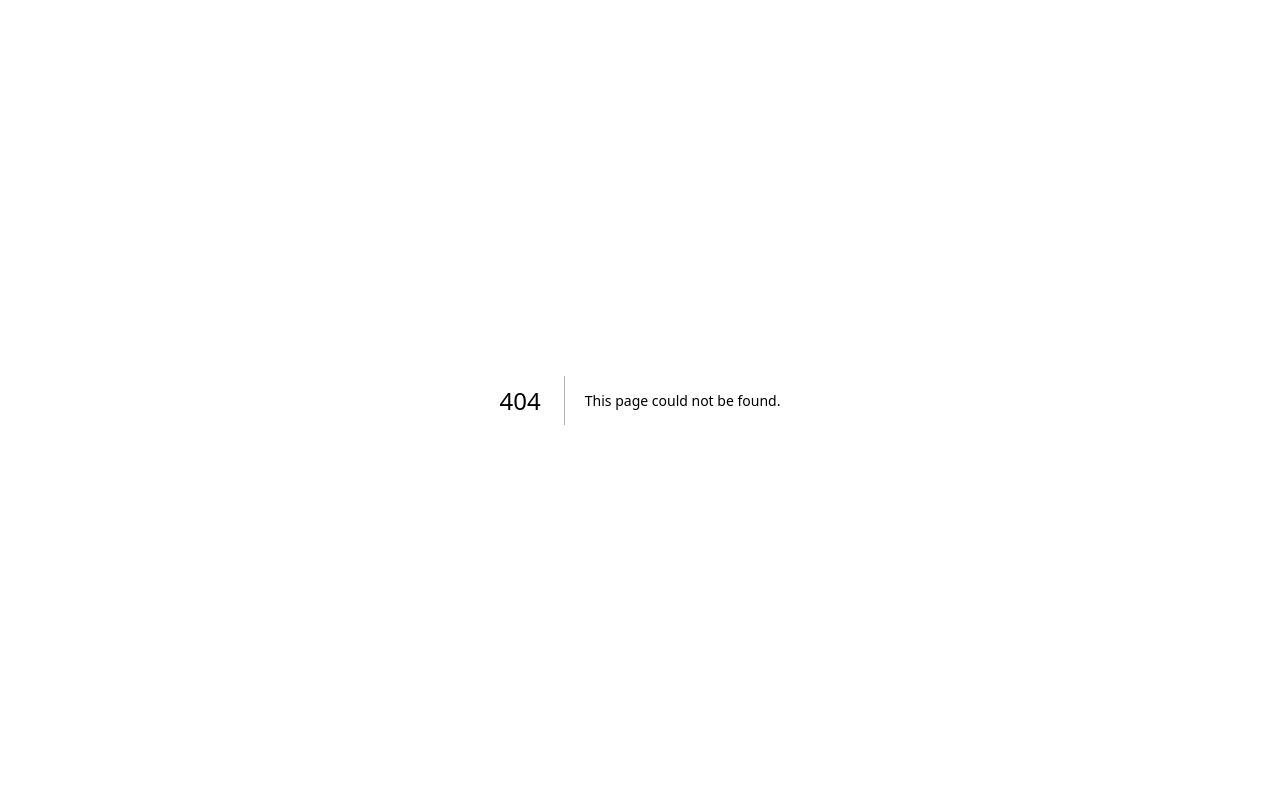
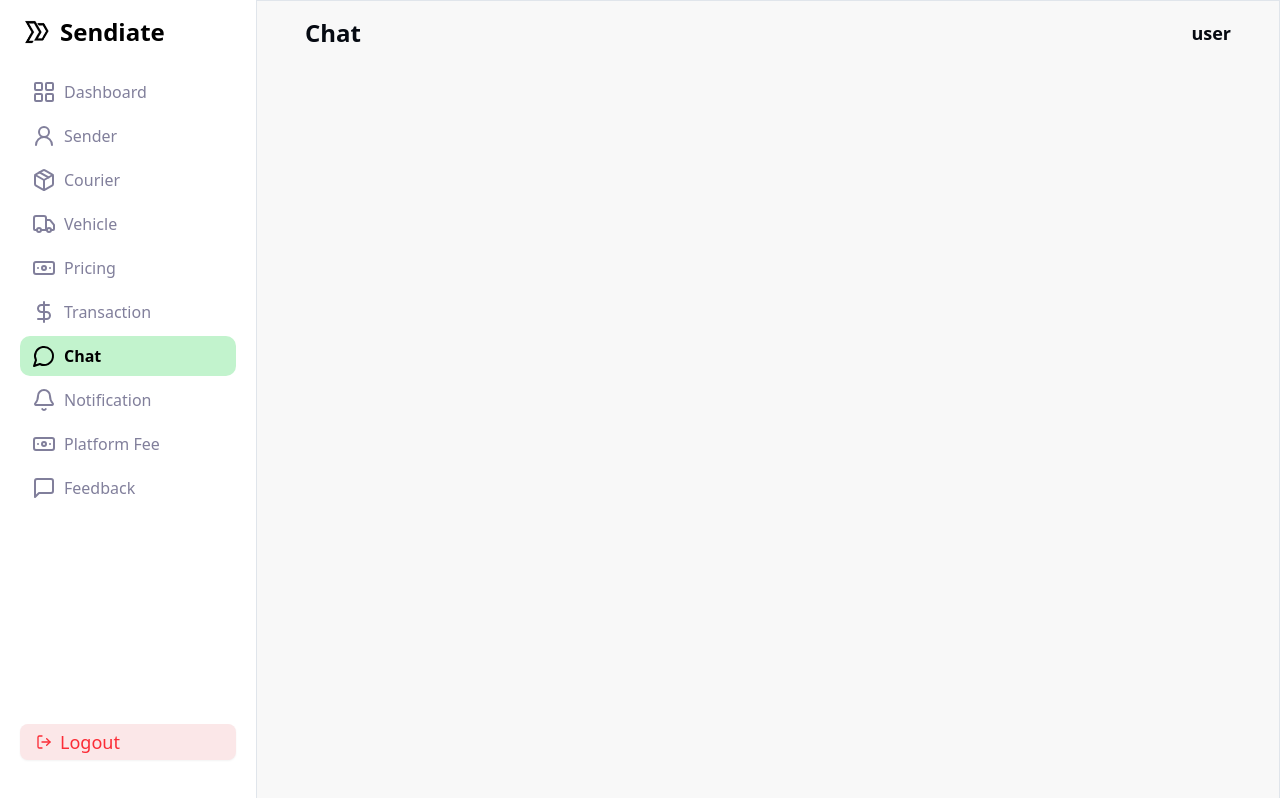
Before and after one commit to mdYeasinIslam/sendiate-dashboard, a Next.js app: page /chat in a window 1280 px wide. Before the commit this address had no page. Built offline with nearby package versions, Linux system fonts and the light colour scheme.

Commit message:
logout done

```diff
--- a/package.json
+++ b/package.json
@@ -9,6 +9,7 @@
     "lint": "next lint"
   },
   "dependencies": {
+    "@radix-ui/react-alert-dialog": "^1.1.13",
     "@radix-ui/react-avatar": "^1.1.9",
     "@radix-ui/react-collapsible": "^1.1.10",
     "@radix-ui/react-dialog": "^1.1.13",
--- /dev/null
+++ b/src/app/(dashboard)/chat/page.tsx
@@ -0,0 +1,13 @@
+import PageWrapper from "@/components/PageWrapper";
+
+const ChatPage = () => {
+    return (
+        <section className='bg-[#F8F8F8] h-screen  lg:px-6 space-y-5'>
+            <PageWrapper title="Chat" />
+
+
+        </section>
+    );
+};
+
+export default ChatPage;
--- /dev/null
+++ b/src/components/DashboardComponent/Logout/page.tsx
@@ -0,0 +1,54 @@
+import {
+  AlertDialog,
+  AlertDialogAction,
+  AlertDialogCancel,
+  AlertDialogContent,
+  AlertDialogDescription,
+  AlertDialogFooter,
+  AlertDialogHeader,
+  AlertDialogTitle,
+  AlertDialogTrigger,
+} from "@/components/ui/alert-dialog";
+import box from "../../../../public/images/box.png"
+import { Button } from "@/components/ui/button";
+import Image from "next/image";
+import { LogOut } from "lucide-react";
+
+const page = () => {
+  return (
+    <AlertDialog>
+      <AlertDialogTrigger>
+        <Button className="flex items-center justify-start text-lg hover:text-black text-red-500 hover:bg-red-500  w-[216px] p-[14px_16px] gap-2 rounded-[8px] dark:bg-[#fbe7e8] bg-[#fbe7e8]">
+          <p className=" flex flex-row justify-start gap-2 items-center"> <LogOut />Logout</p>
+        </Button>
+      </AlertDialogTrigger>
+      <AlertDialogContent>
+        <AlertDialogHeader>
+        <Image
+                            src={box}
+                            alt="Login Image"
+                            className=" h-[75px] w-[91px] rounded-lg"
+                            width={500}
+                            height={500}
+
+                            />
+          <AlertDialogTitle>Log out Securely</AlertDialogTitle>
+          <AlertDialogDescription>
+            You have been successfully signed out of the dashboard. Please close
+            your browser or log in again to continue managing the platform.
+          </AlertDialogDescription>
+        </AlertDialogHeader>
+        <AlertDialogFooter>
+          <AlertDialogCancel className="px-12 py-5 rounded-sm bg-[#C2F3CD]">
+            No
+          </AlertDialogCancel>
+          <AlertDialogAction className="px-12 py-5 bg-[#36C556] rounded-sm text-black ">
+            Yes
+          </AlertDialogAction>
+        </AlertDialogFooter>
+      </AlertDialogContent>
+    </AlertDialog>
+  );
+};
+
+export default page;
--- /dev/null
+++ b/src/components/MainLayout.tsx
@@ -0,0 +1,18 @@
+import { AppSidebar } from '@/components/app-sidebar';
+
+import { SidebarInset, SidebarProvider } from '@/components/ui/sidebar';
+
+export default function RootLayout({
+    children,
+}: Readonly<{
+    children: React.ReactNode;
+}>) {
+    return (
+        <SidebarProvider className=''>
+            <AppSidebar />
+            <SidebarInset className=''>
+                <div>{children}</div>
+            </SidebarInset>
+        </SidebarProvider>
+    );
+}
--- /dev/null
+++ b/src/components/app-sidebar.tsx
@@ -0,0 +1,102 @@
+'use client';
+
+import * as React from 'react';
+import { Banknote, LayoutGrid, Package, Truck, UserRound, MessageCircle, Bell, DollarSign, MessageSquare } from 'lucide-react';
+
+import { NavMain } from '@/components/nav-main';
+import {
+    Sidebar,
+    SidebarContent,
+    SidebarFooter,
+    SidebarHeader,
+    SidebarMenu,
+    SidebarMenuButton,
+    SidebarMenuItem,
+    SidebarRail,
+} from '@/components/ui/sidebar';
+import Image from 'next/image';
+
+// This is sample data.
+const data = {
+    navMain: [
+        {
+            title: 'Dashboard',
+            url: '/',
+            icon: LayoutGrid,
+            isActive: true,
+        },
+        {
+            title: 'Sender',
+            url: 'sender',
+            icon: UserRound,
+        },
+        {
+            title: 'Courier',
+            url: 'courier',
+            icon: Package,
+        },
+        {
+            title: 'Vehicle',
+            url: 'vehicle',
+            icon: Truck,
+        },
+        {
+            title: 'Pricing',
+            url: 'pricing',
+            icon: Banknote,
+        },
+        {
+            title: 'Transaction',
+            url: 'transaction',
+            icon: DollarSign,
+        },
+        {
+            title: 'Chat',
+            url: '#',
+            icon: MessageCircle,
+        },
+        {
+            title: 'Notification',
+            url: '#',
+            icon: Bell,
+        },
+        {
+            title: 'Platform Fee',
+            url: '#',
+            icon: Banknote,
+        },
+        {
+            title: 'Feedback',
+            url: '#',
+            icon: MessageSquare,
+        },
+    ],
+};
+
+export function AppSidebar({ ...props }: React.ComponentProps<typeof Sidebar>) {
+    return (
+        <Sidebar collapsible="icon" {...props} className='bg-white'>
+            <SidebarHeader className='bg-white'>
+                <SidebarMenu>
+                    <SidebarMenuItem>
+                        <SidebarMenuButton tooltip={'Sendiate'} size={'lg'}>
+                            <Image
+                                src="/images/icon.png"
+                                alt="logo"
+                                width={300}
+                                height={300}
+                                className="h-8 w-8"
+                            />
+                            <span className="text-2xl font-bold">{'Sendiate'}</span>
+                        </SidebarMenuButton>
+                    </SidebarMenuItem>
+                </SidebarMenu>
+            </SidebarHeader>
+            <SidebarContent className='bg-white'>
+                <NavMain items={data.navMain} />
+            </SidebarContent>
+            <SidebarFooter className='bg-white'></SidebarFooter>
+            <SidebarRail className='' />
+        </Sidebar>
+    );
+}
--- a/src/components/shared/Sidebar.tsx
+++ b/src/components/shared/Sidebar.tsx
@@ -1,5 +1,6 @@
 import Link from "next/link";
 import Image from "next/image";
+import Logout from '../../components/DashboardComponent/Logout/page'
 // import logo from "/images/login/logo.png";
 import { Banknote, LayoutGrid, Package, Truck, UserRound, MessageCircle, Bell, DollarSign, MessageSquare } from 'lucide-react';
 import { Button } from "../ui/button";
@@ -46,9 +47,8 @@ function Sidebar() {
         </div>
         <div>
           {/* logout */}
-          <Button className="flex items-center justify-start text-[#D00E11] w-[216px] p-[14px_16px] gap-2 rounded-[8px] dark:bg-[#fbe7e8] bg-[#fbe7e8]">
-            <p className="text-[#D00E11]">Logout</p>
-          </Button>
+
+            <Logout></Logout>
         </div>
       </nav>
     </div>
--- /dev/null
+++ b/src/components/ui/alert-dialog.tsx
@@ -0,0 +1,157 @@
+"use client"
+
+import * as React from "react"
+import * as AlertDialogPrimitive from "@radix-ui/react-alert-dialog"
+
+import { cn } from "@/lib/utils"
+import { buttonVariants } from "@/components/ui/button"
+
+function AlertDialog({
+  ...props
+}: React.ComponentProps<typeof AlertDialogPrimitive.Root>) {
+  return <AlertDialogPrimitive.Root data-slot="alert-dialog" {...props} />
+}
+
+function AlertDialogTrigger({
+  ...props
+}: React.ComponentProps<typeof AlertDialogPrimitive.Trigger>) {
+  return (
+    <AlertDialogPrimitive.Trigger data-slot="alert-dialog-trigger"  {...props} />
+  )
+}
+
+function AlertDialogPortal({
+  ...props
+}: React.ComponentProps<typeof AlertDialogPrimitive.Portal>) {
+  return (
+    <AlertDialogPrimitive.Portal data-slot="alert-dialog-portal" {...props} />
+  )
+}
+
+function AlertDialogOverlay({
+  className,
+  ...props
+}: React.ComponentProps<typeof AlertDialogPrimitive.Overlay>) {
+  return (
+    <AlertDialogPrimitive.Overlay
+      data-slot="alert-dialog-overlay"
+      className={cn(
+        "data-[state=open]:animate-in data-[state=closed]:animate-out data-[state=closed]:fade-out-0 data-[state=open]:fade-in-0 fixed inset-0 z-50 bg-black/50",
+        className
+      )}
+      {...props}
+    />
+  )
+}
+
+function AlertDialogContent({
+  className,
+  ...props
+}: React.ComponentProps<typeof AlertDialogPrimitive.Content>) {
+  return (
+    <AlertDialogPortal>
+      <AlertDialogOverlay />
+      <AlertDialogPrimitive.Content
+        data-slot="alert-dialog-content"
+        className={cn(
+          "bg-background data-[state=open]:animate-in data-[state=closed]:animate-out data-[state=closed]:fade-out-0 data-[state=open]:fade-in-0 data-[state=closed]:zoom-out-95 data-[state=open]:zoom-in-95 fixed top-[50%] left-[50%] z-50 grid w-[335px] max-w-[calc(100%-2rem)] translate-x-[-50%] translate-y-[-50%] gap-4 rounded-lg border p-6 shadow-lg duration-200 sm:max-w-lg",
+          className
+        )}
+        {...props}
+      />
+    </AlertDialogPortal>
+  )
+}
+
+function AlertDialogHeader({
+  className,
+  ...props
+}: React.ComponentProps<"div">) {
+  return (
+    <div
+      data-slot="alert-dialog-header"
+      className={cn("flex flex-col gap-4 justify-center items-center sm:text-left", className)}
+      {...props}
+    />
+  )
+}
+
+function AlertDialogFooter({
+  className,
+  ...props
+}: React.ComponentProps<"div">) {
+  return (
+    <div
+      data-slot="alert-dialog-footer"
+      className={cn(
+        "flex  flex-col-reverse gap-2 sm:flex-row justify-center",
+        className
+      )}
+      {...props}
+    />
+  )
+}
+
+function AlertDialogTitle({
+  className,
+  ...props
+}: React.ComponentProps<typeof AlertDialogPrimitive.Title>) {
+  return (
+    <AlertDialogPrimitive.Title
+      data-slot="alert-dialog-title"
+      className={cn("text-2xl font-semibold text-center", className)}
+      {...props}
+    />
+  )
+}
+
+function AlertDialogDescription({
+  className,
+  ...props
+}: React.ComponentProps<typeof AlertDialogPrimitive.Description>) {
+  return (
+    <AlertDialogPrimitive.Description
+      data-slot="alert-dialog-description"
+      className={cn("text-muted-foregroun text-center text-sm", className)}
+      {...props}
+    />
+  )
+}
+
+function AlertDialogAction({
+  className,
+  ...props
+}: React.ComponentProps<typeof AlertDialogPrimitive.Action>) {
+  return (
+    <AlertDialogPrimitive.Action
+      className={cn(buttonVariants(), className)}
+      {...props}
+    />
+  )
+}
+
+function AlertDialogCancel({
+  className,
+  ...props
+}: React.ComponentProps<typeof AlertDialogPrimitive.Cancel>) {
+  return (
+    <AlertDialogPrimitive.Cancel
+      className={cn(buttonVariants({ variant: "outline" }), className)}
+      {...props}
+    />
+  )
+}
+
+export {
+  AlertDialog,
+  AlertDialogPortal,
+  AlertDialogOverlay,
+  AlertDialogTrigger,
+  AlertDialogContent,
+  AlertDialogHeader,
+  AlertDialogFooter,
+  AlertDialogTitle,
+  AlertDialogDescription,
+  AlertDialogAction,
+  AlertDialogCancel,
+}
--- a/src/components/ui/button.tsx
+++ b/src/components/ui/button.tsx
@@ -10,9 +10,9 @@ const buttonVariants = cva(
     variants: {
       variant: {
         default:
-          "bg-primary text-primary-foreground shadow-xs hover:bg-primary/90",
+          "bg-primary text-primary-foreground shadow-xs  ",
         destructive:
-          "bg-none border rounded-full",
+          "bg-destructive text-white shadow-xs hover:bg-destructive/90 focus-visible:ring-destructive/20 dark:focus-visible:ring-destructive/40 dark:bg-destructive/60",
         outline:
           "border bg-background shadow-xs hover:bg-accent hover:text-accent-foreground dark:bg-input/30 dark:border-input dark:hover:bg-input/50",
         secondary:
```
Also changed, not shown: public/images/box.png (added), 1 other file (tests, documents, lock files or other folders).
